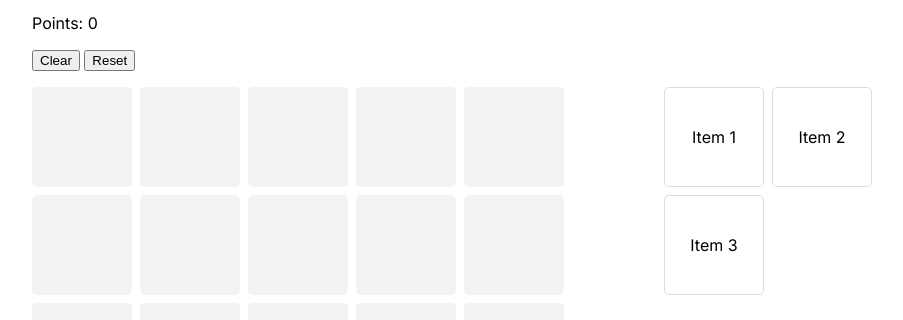
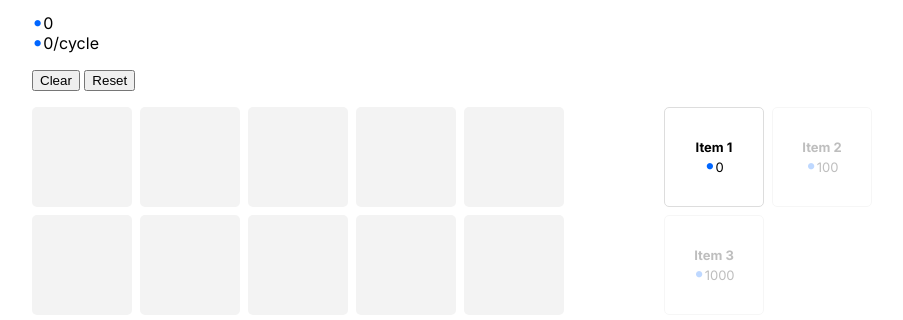
Before and after one commit to movingobjects/incremental, a React app: page / in a window 1280 px wide. Shown: the part 82-402 px from the top of the page, without its empty margins (18-921 px from the left). Built offline with nearby package versions, Linux system fonts and the light colour scheme.

Commit message:
Show cost & currency symbol

```diff
--- a/src/atoms/index.js
+++ b/src/atoms/index.js
@@ -2,5 +2,5 @@ import { atom } from 'jotai';
 
 import itemsData from 'data/items';
 
-export const pts = atom(0);
+export const balance = atom(0);
 export const items = atom(itemsData);
--- a/src/components/App/GridCell/index.module.scss
+++ b/src/components/App/GridCell/index.module.scss
@@ -10,6 +10,7 @@
     border-radius: 5px;
     background-color: #f3f3f3;
     padding: 1em;
+    font-size: 13px;
 
     display: flex;
     justify-content: center;
--- a/src/components/App/ShopCell/index.js
+++ b/src/components/App/ShopCell/index.js
@@ -5,11 +5,19 @@ import { useDrag } from 'react-dnd';
 
 import * as atoms from 'atoms';
 
+import CurrencySymbol from 'components/shared/CurrencySymbol';
+
 import style from './index.module.scss';
 
 const ShopCell = ({
-  itemId
+  itemId,
+  cost = 0
 }) => {
+  const items = useAtomValue(atoms.items);
+  const balance = useAtomValue(atoms.balance);
+
+  const item = items?.find(({ id }) => id === itemId);
+
   const [
     { isDragging },
     drag
@@ -24,20 +32,23 @@ const ShopCell = ({
     }
   }));
 
-  const items = useAtomValue(atoms.items);
-  const item = items?.find(({ id }) => id === itemId);
-
   return (
     <div
       className={classNames({
         [style.wrap]: true,
-        [style.isDragging]: isDragging
+        [style.isDragging]: isDragging,
+        [style.canAfford]: balance >= cost
       })}>
 
       <div
         ref={drag}
         className={style.item}>
-        <p>{item.name}</p>
+        <p className={style.name}>
+          {item.name}
+        </p>
+        <p className={style.cost}>
+          <CurrencySymbol />{cost}
+        </p>
       </div>
 
     </div>
--- a/src/components/App/ShopCell/index.module.scss
+++ b/src/components/App/ShopCell/index.module.scss
@@ -4,11 +4,17 @@
 :local {
 
   .wrap {
+    font-size: 13px;
 
-    p {
-      margin: 0;
-      display: inline-block;
-      text-align: center;
+    &:not(.canAfford) {
+      pointer-events: none;
+      opacity: 0.25;
+    }
+
+    &.isDragging {
+      .item {
+        border: 1px solid colors.$border;
+      }
     }
 
     .item {
@@ -18,19 +24,37 @@
       border: 1px solid colors.$border;
       background-color: white;
       border-radius: 5px;
+      cursor: grab;
 
       display: flex;
+      flex-direction: column;
+      align-items: center;
       justify-content: center;
-      align-items: center;
 
       transition:
+        border-color 0.2s ease,
         opacity 0.1s ease;
-    }
 
-    &.isDragging {
-      .item {
-        opacity: 0.25;
+      &:hover {
+        &:not(.isDragging) {
+          border-color: colors.$highlight;
+        }
       }
+
+      p {
+        margin: 2px 0;
+        text-align: center;
+
+        &.name {
+          font-weight: bold;
+        }
+
+        &.cost {
+
+        }
+
+      }
+
     }
 
   }
--- a/src/components/App/index.js
+++ b/src/components/App/index.js
@@ -1,10 +1,11 @@
 import { useAtom, useAtomValue } from 'jotai';
-import { times } from 'lodash';
 import React from 'react';
 
 import * as atoms from 'atoms';
 import useCycle from 'hooks/useCycle';
 import useGridCells from 'hooks/useGridCells';
+
+import CurrencySymbol from 'components/shared/CurrencySymbol';
 
 import GridCell from './GridCell';
 import ShopCell from './ShopCell';
@@ -12,12 +13,13 @@ import ShopCell from './ShopCell';
 import style from './index.module.scss';
 
 const App = () => {
-  const [pts, setPts] = useAtom(atoms.pts);
+  const [balance, setBalance] = useAtom(atoms.balance);
   const items = useAtomValue(atoms.items);
 
   const {
     gridCells = [],
-    getCyclePts,
+    cycleValue,
+    getItemCost,
     onItemDrop,
     clearCell,
     clearGrid
@@ -26,16 +28,8 @@ const App = () => {
   });
 
   useCycle(({ cycles }) => {
-    const newPts = (
-      times(cycles, () => (
-        getCyclePts()
-      )).reduce((sum, pts) => (
-        sum + pts
-      ), 0)
-    );
-
-    setPts((prevPts) => (
-      prevPts + newPts
+    setBalance((prevPts) => (
+      prevPts + (cycleValue * cycles)
     ));
   });
 
@@ -44,7 +38,7 @@ const App = () => {
   }
 
   function onResetClick() {
-    setPts(0);
+    setBalance(0);
     clearGrid();
   }
 
@@ -54,7 +48,15 @@ const App = () => {
       <div className={style.header}>
         <h2>Incremental</h2>
 
-        <p>Points: {pts}</p>
+        <p className={style.stats}>
+          <span className={style.balance}>
+            <CurrencySymbol />{balance}
+          </span>
+          <br />
+          <span className={style.cycleValue}>
+            <CurrencySymbol />{cycleValue}/cycle
+          </span>
+        </p>
         <p>
           <button
             onClick={onClearClick}>
@@ -89,7 +91,8 @@ const App = () => {
           {items?.map((item, index) => (
             <li key={index}>
               <ShopCell
-                itemId={item?.id} />
+                itemId={item?.id}
+                cost={getItemCost(item?.id)} />
             </li>
           ))}
         </ul>
--- a/src/components/App/index.module.scss
+++ b/src/components/App/index.module.scss
@@ -6,14 +6,17 @@
   .wrap {
     padding: 50px;
 
-    .header {
-
-      .resetBtn {
-      }
+    h2 {
+      margin: 0
     }
 
-    h2 {
-      margin: 0
+    p.stats {
+      .balance {
+
+      }
+      .cycleValue {
+
+      }
     }
 
     .layout {
--- /dev/null
+++ b/src/components/shared/CurrencySymbol/index.js
@@ -0,0 +1,11 @@
+import React from 'react';
+
+import style from './index.module.scss';
+
+const CurrencySymbol = () => (
+  <i className={style.wrap}>
+    •
+  </i>
+);
+
+export default CurrencySymbol;
--- /dev/null
+++ b/src/components/shared/CurrencySymbol/index.module.scss
@@ -0,0 +1,12 @@
+
+@use 'styles/colors';
+
+:local {
+
+  .wrap {
+    color: colors.$highlight;
+    font-size: 20px;
+    line-height: 0;
+  }
+
+}
--- a/src/hooks/useGridCells.js
+++ b/src/hooks/useGridCells.js
@@ -1,6 +1,6 @@
 import { useAtomValue } from 'jotai';
 import { times } from 'lodash';
-import { useState } from 'react';
+import { useMemo, useState } from 'react';
 
 import * as atoms from 'atoms';
 
@@ -17,6 +17,20 @@ export default function useGridCells({
   const [gridCells, setGridCells] = useState(
     times(gridSize * gridSize, () => getNewCell())
   );
+
+  const cycleValue = useMemo(() => (
+    gridCells
+      .map(({ itemId }) => (
+        items?.find(({ id }) => id === itemId)
+      ))
+      .filter((item) => !!item)
+      .reduce((sum, item) => (
+        sum + (item?.score(1) || 0) // TODO: level
+      ), 0)
+  ), [
+    gridCells,
+    items
+  ]);
 
   function getEmptyGrid() {
     return times(gridSize * gridSize, () => (
@@ -42,16 +56,13 @@ export default function useGridCells({
     ));
   };
 
-  const getCyclePts = () => (
-    gridCells
-      .map(({ itemId }) => (
-        items?.find(({ id }) => id === itemId)
-      ))
-      .filter((item) => !!item)
-      .reduce((sum, item) => (
-        sum + (item?.score(1) || 0)
-      ), 0)
-  );
+  const getItemCost = (itemId) => {
+    const item = items?.find(({ id }) => id === itemId);
+    const count = gridCells
+      ?.filter(({ itemId: id }) => id === itemId)
+      ?.length;
+    return item?.getCost(count) || 0;
+  };
 
   const clearGrid = () => {
     setGridCells(
@@ -61,7 +72,8 @@ export default function useGridCells({
 
   return {
     gridCells,
-    getCyclePts,
+    cycleValue,
+    getItemCost,
     onItemDrop,
     clearCell,
     clearGrid
--- a/src/styles/colors.scss
+++ b/src/styles/colors.scss
@@ -1 +1,2 @@
 $border: #ddd;
+$highlight: #06f;
--- a/src/styles/reset.scss
+++ b/src/styles/reset.scss
@@ -9,3 +9,7 @@ body {
     'Inter',
     sans-serif;
 }
+
+i {
+  font-style: normal;
+}
```
